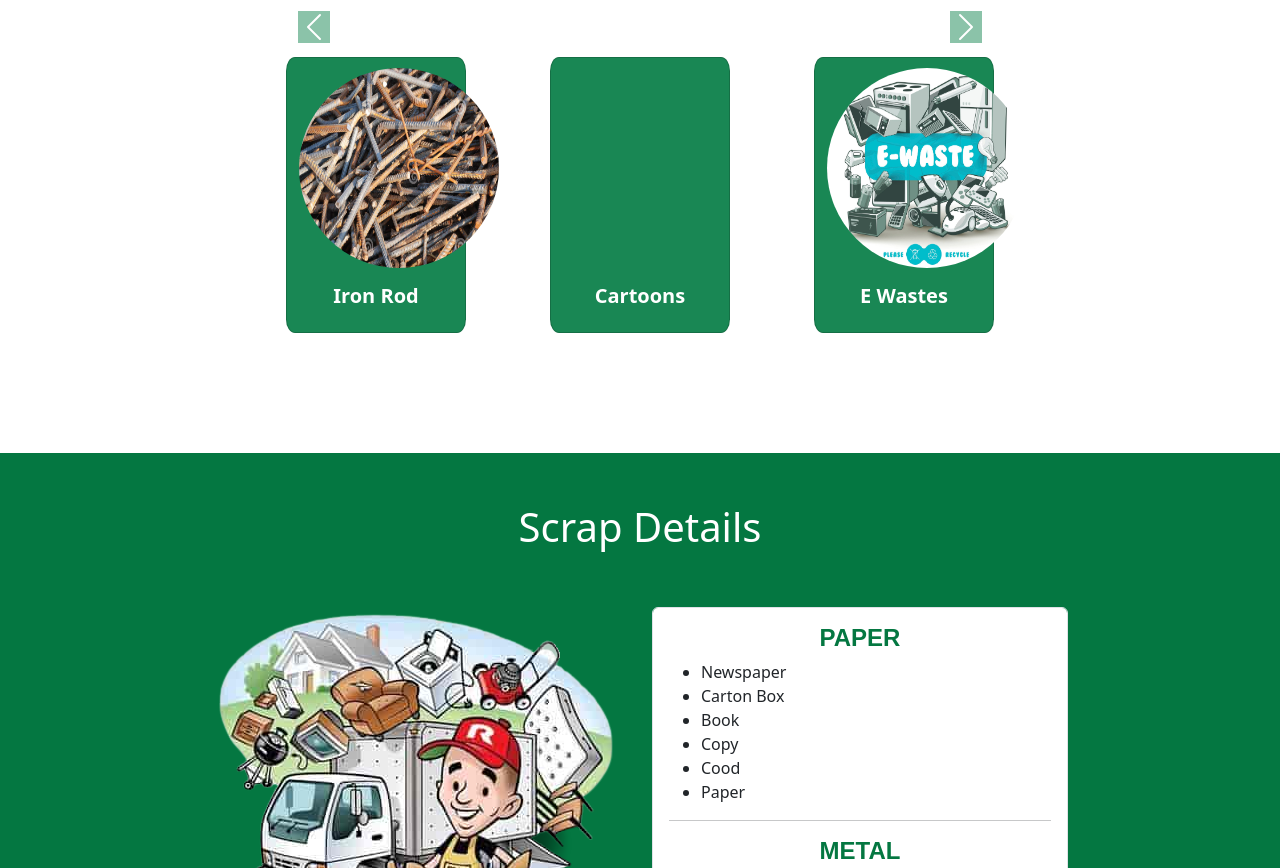
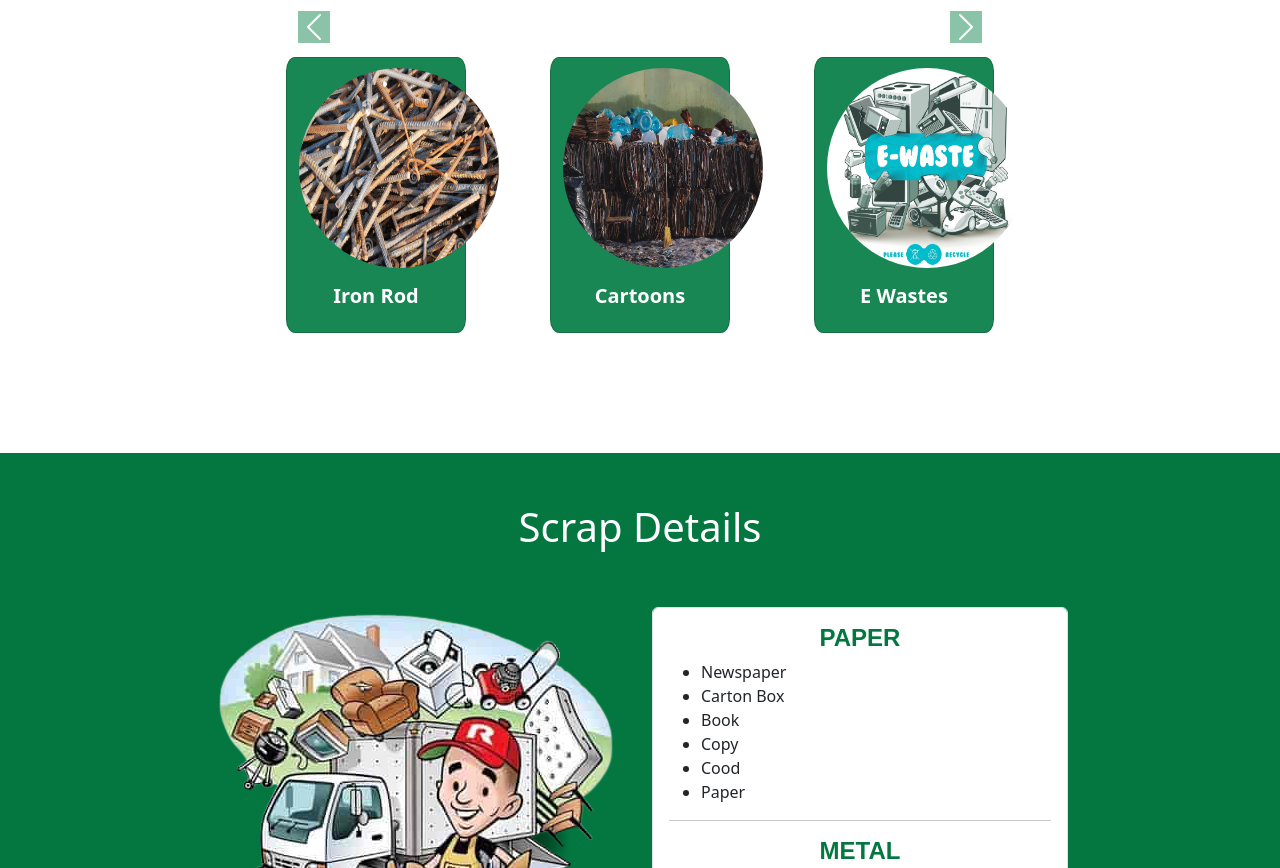
Before and after one commit to AamishAnwer/SkiKabadi, a plain HTML site: page index.html in a window 1280 px wide. Shown: the part 1836-2704 px from the top of the page. Drawn offline with nearby package versions, Linux system fonts and the light colour scheme; the site is published under a folder, as on GitHub Pages, so addresses that start at the root find nothing; a web font is replaced by a local one.

Commit message:
Update index.html

```diff
--- a/index.html
+++ b/index.html
@@ -128,7 +128,7 @@
             </div>
             <div class="col">
               <div class="card">
-                <img src="/Images/Cartoon.jpg" class="cardimg" alt="...">
+                <img src="Images/Cartoon.jpg" class="cardimg" alt="...">
                 <div class="card-body">
                   <h5 class="card-title">Cartoons</h5>
                 </div>
```
